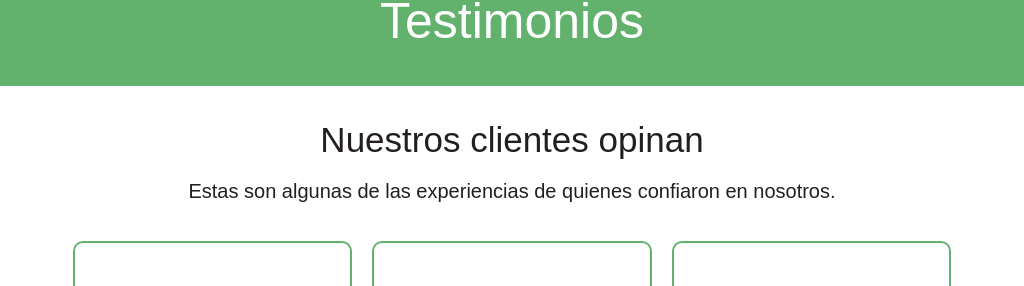
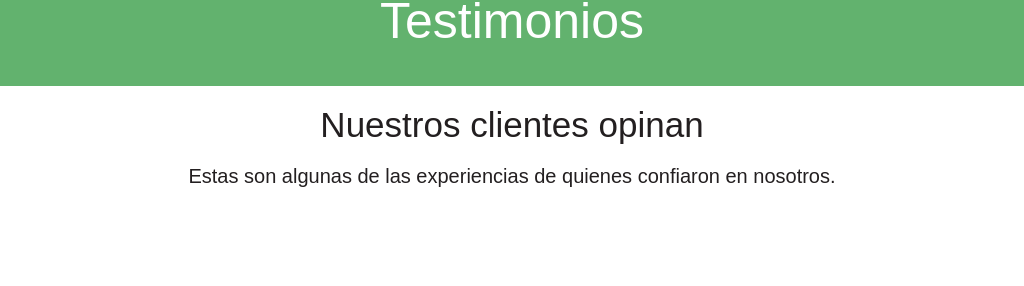
Before and after one commit to IvanDerlich/esigas, a Next.js app: page /equipos in a window 1024 px wide. Shown: the part 2971-3257 px from the top of the page. Built offline with nearby package versions, Linux system fonts and the light colour scheme; a web font is replaced by a local one.

Commit message:
Arreglos de overflow

```diff
--- a/src/app/components/testimonialCarousel/testimonialCarousel.module.css
+++ b/src/app/components/testimonialCarousel/testimonialCarousel.module.css
@@ -1,6 +1,6 @@
 .container {
   background-color: white;
-  min-height: auto;
+  min-height: 100vh;
   display: flex;
   flex-direction: column;
   padding-bottom: 50px;
@@ -46,7 +46,7 @@
   display: flex;
   justify-content: space-around;
   align-items: center;
-  height: 50%;
+  height: auto;
   width: 100%;
 }
 
@@ -203,7 +203,10 @@
 
   .testimonialsContent {
     gap: 20px;
-    height: 45vh;
+    height: 80vh;
     padding: 10px;
   }
+  .testimonialsDescription {
+    padding-bottom: 30px;
+  }
 }
--- a/src/app/oblea-reprueba/page.module.css
+++ b/src/app/oblea-reprueba/page.module.css
@@ -54,12 +54,13 @@
   background-image: url('/Image/fondooblea.png');
   background-size: cover;
   background-position: center;
-  height: 90vh;
+  height: auto;
   width: 100%;
   display: flex;
   flex-direction: column;
   align-items: center;
   justify-content: center;
+  padding: 30px;
 }
 
 .serviceHeader {
```
